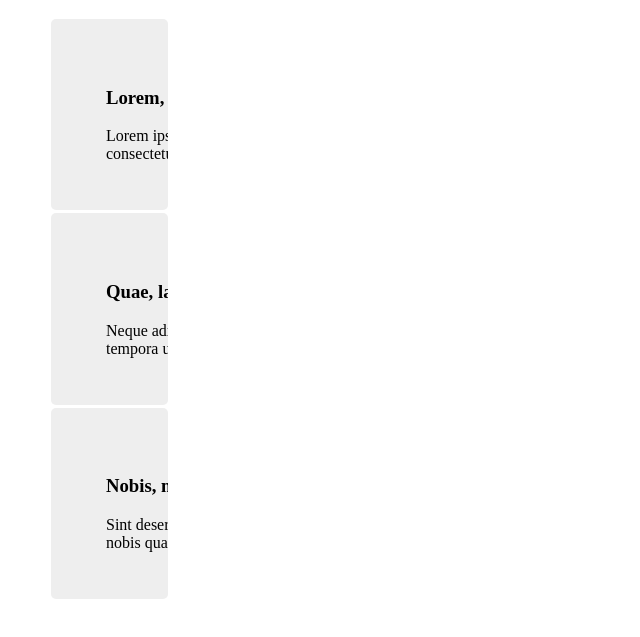
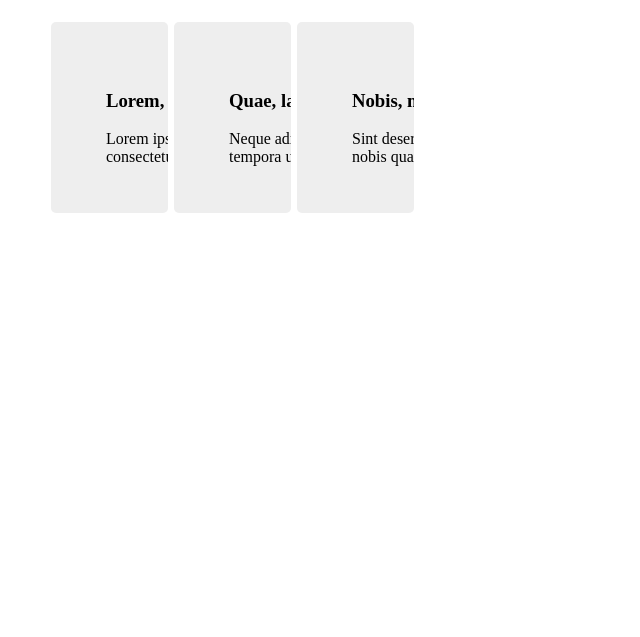
Before and after one commit to MMI-SAE-105/2022-r113-tp3-accordeons-KylianRouillardGaertner, a website built with Parcel: page 04-accordeon-horizontal.html in a window 1280 px wide. Shown: the part 61-698 px from the top of the page, without its empty margins (0-640 px from the left). Built offline with nearby package versions, Linux system fonts and the light colour scheme.

Commit message:
correction #1

```diff
--- a/main.css
+++ b/main.css
@@ -1,5 +1,5 @@
 #accordeon {
-    align-items: baseline;
+    display: flex;
     border-style: none;
     padding: none;
 }
```
